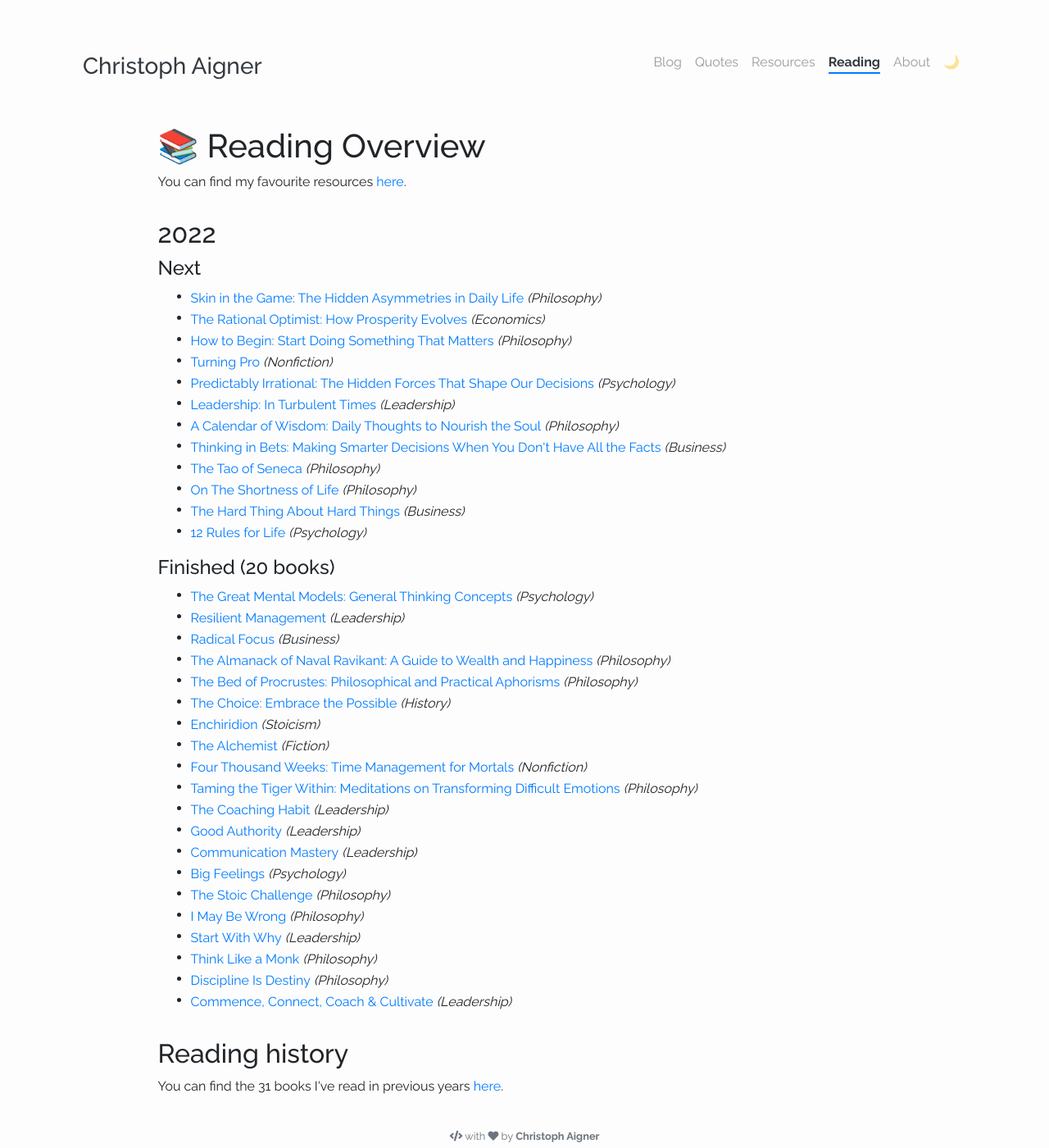
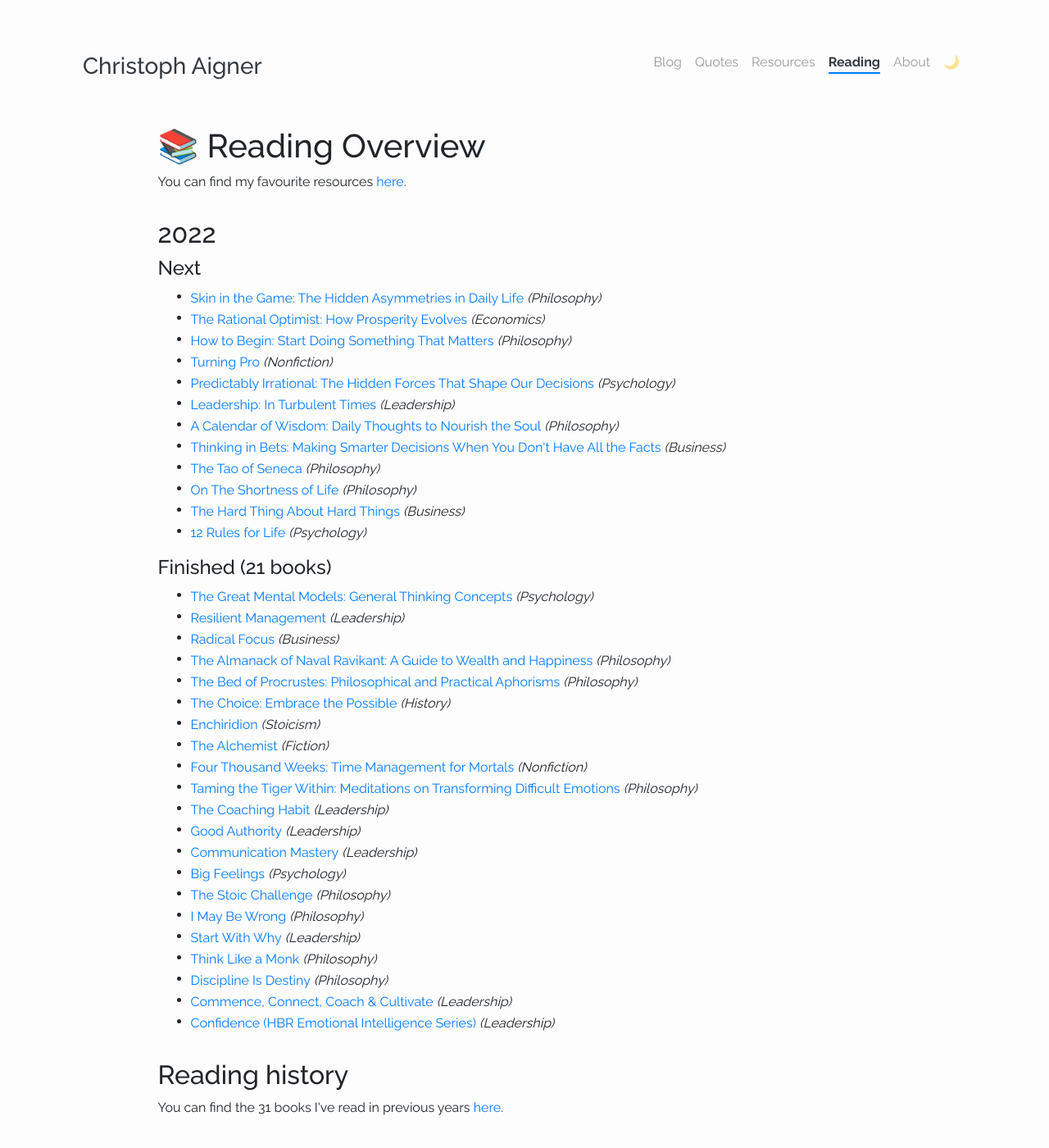
Before and after one commit to christophaigner/christophaigner.github.io, a Jekyll site: the page built from pages/reading.html, in a window 1280 px wide and 1400 px high. Shown: the whole window at 82% size. Built offline with Jekyll 4.4.1, drawn with Linux system fonts in a browser that asks for light colours; nearby versions of some CDN libraries.

Commit message:
Update current reading list

```diff
--- a/_data/reading/current.yml
+++ b/_data/reading/current.yml
@@ -126,3 +126,7 @@
   url: "https://eisabai.gumroad.com/l/emhowto2"
   category: Leadership
   finished: true
+- name: "Confidence (HBR Emotional Intelligence Series)"
+  url: "https://www.goodreads.com/book/show/41588322-confidence"
+  category: Leadership
+  finished: true
```
